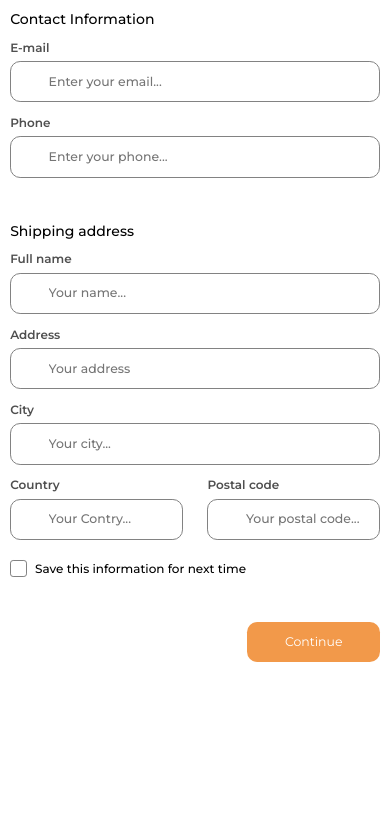
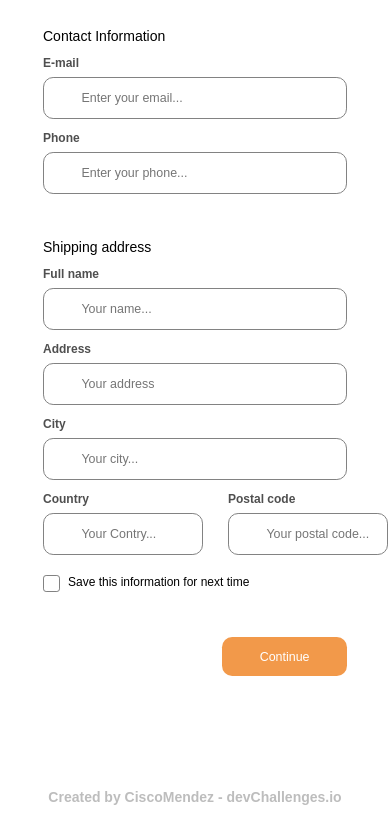
Before and after one commit to CiscoMendez/Checkout-Page, a plain HTML site: page index.html in a window 390 px wide. Shown: the part 523-1353 px from the top of the page. Before the commit the page ends 1272 px from the top, so only its background shows below. Drawn offline with Linux system fonts and the light colour scheme.

Commit message:
Modificaciones responsive, buttons y footer

```diff
--- a/index.html
+++ b/index.html
@@ -13,11 +13,11 @@
 
 <body>
     <main>
-        <div>
-            <div class="checkout-header">
+        <div class="main-container">
+            <div class="checkout-header col-lg col-m col-s">
                 <h1>Checkout</h1>
             </div>
-            <div class="checkout-container">
+            <div class="checkout-container col-lg col-m col-s">
                     <!--Form checkout-->
                     <div class="form-details">
                         <form action="/index.html" method="POST">
@@ -151,6 +151,11 @@
                     </div>
             </div>
         </div>
+        <footer>
+            <div class="author-containter">
+            Created by CiscoMendez - devChallenges.io
+            </div>
+        </footer>
     </main>
 </body>
 
--- a/styles/main.css
+++ b/styles/main.css
@@ -1,5 +1,5 @@
 /* Montserrat Regular */
-@import url('https://fonts.googleapis.com/css2?family=Montserrat:ital,wght@0,100;0,300;0,400;0,500;0,600;0,700;0,800;0,900;1,100;1,200;1,300;1,400;1,500;1,600;1,700;1,800;1,900&display=swap');
+/* @import url('https://fonts.googleapis.com/css2?family=Montserrat:ital,wght@0,100;0,300;0,400;0,500;0,600;0,700;0,800;0,900;1,100;1,200;1,300;1,400;1,500;1,600;1,700;1,800;1,900&display=swap'); */
 
 .material-icons{
     line-height: unset !important;
@@ -9,6 +9,14 @@ html {
     font-family: 'Montserrat', sans-serif;
     font-weight: 500;
 }
+
+footer{
+    color: #BDBDBD;
+    font-size: 14px;
+    font-weight: 700;
+    padding: 2rem;
+}
+
 h1{
     color: #4E5150;
     font-weight: 600;
@@ -29,21 +37,35 @@ p{
 
 /* Clases principales */
 
+.main-container{
+    display: flex;
+    min-height: 100vh;
+    flex-direction: column;
+    align-items: flex-start;
+    justify-content: flex-start;
+
+
+}
+
 .checkout-header{
+    width: 100%;
     margin: 4rem auto 0 auto;
     padding: 0 0.8125rem 0 0.8125rem;
 
 }
 
 .checkout-container{
-    position: absolute;
-    right: 0;
-    left: 0;
-    margin: auto;
+
+    margin: 0 auto;
     display: flex;
     flex-direction: column-reverse;
     padding: 0 0.8125rem 0 0.8125rem;
     justify-content: space-between;
+}
+
+.author-containter{
+    display: flex;
+    justify-content: center;
 }
 
 
@@ -65,6 +87,7 @@ contactInfo-container{
     margin-top: 3.6rem;
 }
 .input-field{
+    position: relative;
     margin-top: 0.5rem;
     display: flex;
     flex-direction: column;
@@ -113,6 +136,9 @@ contactInfo-container{
     flex-direction: column;
     flex-wrap: wrap;
     align-content: flex-end;
+    user-select: none;
+    transition: all 200ms;
+    touch-action: manipulation;
 
 }
 .btn > input{
@@ -288,6 +314,9 @@ contactInfo-container{
     border-radius: 0.25rem;
     cursor: pointer;
     padding: 0px 2px;
+    user-select: none;
+    transition: all 200ms;
+    touch-action: manipulation;
 
 }
 
@@ -311,20 +340,33 @@ contactInfo-container{
     html{
         font-size: 0.78em;
     }
+    .col-s{
+        max-width: 24.36rem;
+    }
     .check-container .checkmark:after {
         left: 4px;
         top: 1px;
       }
 }
 
+@media only screen and (min-width: 600px) {
+    .col-m{
+        max-width: 31.125rem;
+    }
+}
+
 @media only screen and (min-width: 992px) {
+    .col-lg{
+        max-width: 60rem;
+    }
+
     .checkout-header{
         margin: 4rem auto 0 auto;
-        max-width: 60rem;
+
     }
     .checkout-container {
         flex-direction: row;
-        max-width: 60rem;
+
     }
     .form-details{
         margin-top: 1rem;
@@ -333,6 +375,7 @@ contactInfo-container{
     }
     .car-checkout{
         margin-top: 2.25rem;
+        margin-left: 113px;
         max-width: 23.93rem;
     }
   }
```
